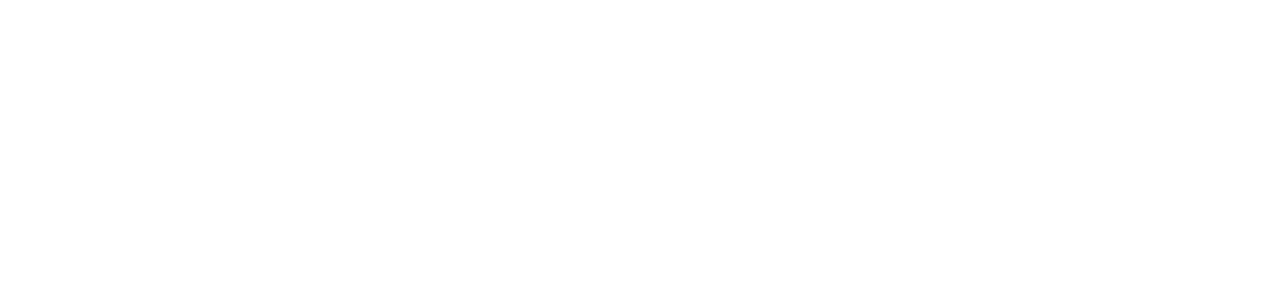
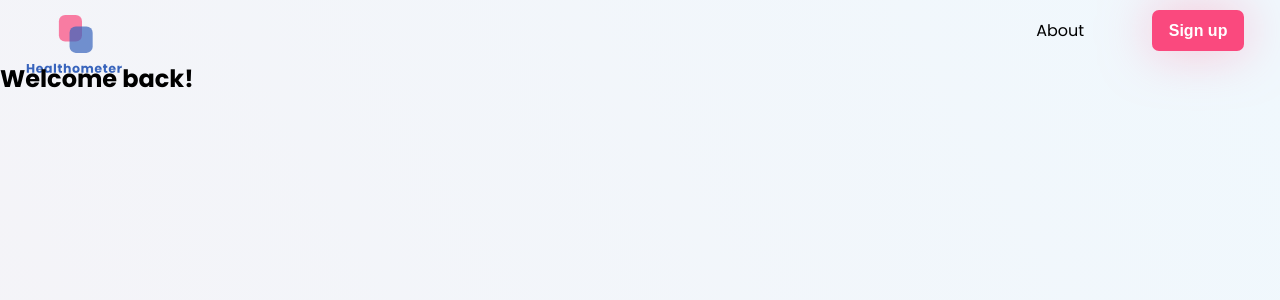
Before and after one commit to HealthOMeter/front-end, a React (Create React App) app: page /login in a window 1280 px wide. Shown: the top 300 px of the page. Built offline with nearby package versions, Linux system fonts and the light colour scheme.

Commit message:
Routes fixes

```diff
--- a/src/App.js
+++ b/src/App.js
@@ -1,9 +1,11 @@
 import Routes from './routes/routes';
+import Navbar from './components/Navbar/Navbar';
 import { AppWrapper } from './App.styles';
 
 function App() {
   return (
     <AppWrapper>
+      <Navbar />
       <Routes />
     </AppWrapper>
   );
--- a/src/App.styles.js
+++ b/src/App.styles.js
@@ -2,5 +2,8 @@
 
 export const AppWrapper = styled.div`
     display: flex;
-    flex-direction: row;
+    flex-direction: column;
+    background: linear-gradient(60.55deg, #F5F3F7 0.82%, #F0F8FD 97.55%);
+    height: 100vh;
+    width: 100vw;
 `;
--- a/src/components/Navbar/Navbar.jsx
+++ b/src/components/Navbar/Navbar.jsx
@@ -8,23 +8,28 @@
 const Navbar = () => {
     const location = useLocation();
     const currentLoc = location.pathname;
+    const APP_PATH = '/app';
 
+    if (!currentLoc.startsWith(APP_PATH)) {
         return (
             <Nav>
                 <Logo />
                 <NavItems>
                     {navItems.map((item, idx) => {
-                    if (item.visibleOn.includes(currentLoc)){
                         return (
+                            item.visibleOn.includes(currentLoc) ?
                                 <NavLink key={idx} to={item.url}>
                                     {item.isBtn ? <PrimaryButton>{item.title}</PrimaryButton> : item.title}
                                 </NavLink>
+                                : null
                             );
-                    }
                     })}
                 </NavItems>
             </Nav>
         )
+    } else {
+        return null;
+    }
 };
 
 export default Navbar;
--- a/src/data/navbar.data.js
+++ b/src/data/navbar.data.js
@@ -7,7 +7,7 @@
     },
     {
         title: 'Log in',
-        url: '/app',
+        url: '/login',
         isBtn: false,
         visibleOn: ['/', '/signup']
     },
--- a/src/routes/routes.js
+++ b/src/routes/routes.js
@@ -1,13 +1,25 @@
 import React from 'react';
 import { Switch, Route } from 'react-router-dom';
 import Main from '../views/App/Main/Main';
-import Home from '../views/Landing/Home/Home';
+import LandingPage from '../views/Landing/LandingPage/LandingPage';
+import Login from '../views/Landing/Login/Login';
+import Calendar from '../views/App/Calendar/Calendar';
+import Dashboard from '../views/App/Dashboard/Dashboard';
+import Documents from '../views/App/Documents/Documents';
+import Family from '../views/App/Family/Family';
 
 const Routes = () => {
     return (
         <Switch>
-            <Route exact path="/" component={Home} />
+            <Route exact path="/" component={LandingPage} />
             <Route path="/app" component={Main} />
+            <Route path="/about" component={LandingPage} />
+            <Route path="/login" component={Login} />
+            <Route path="/signup" component={Login} />
+            <Route path="/app/calendar" component={Calendar} />
+            <Route path="/app/dashboard" component={Dashboard} />
+            <Route path="/app/documents" component={Documents} />
+            <Route path="/app/family" component={Family} />
         </Switch>
     );
 };
--- a/src/views/App/Main/Main.jsx
+++ b/src/views/App/Main/Main.jsx
@@ -1,22 +1,11 @@
 import React from 'react';
-import { Switch, Route } from 'react-router-dom';
 import Sidebar from '../../../components/Sidebar/Sidebar';
-import Calendar from '../Calendar/Calendar';
-import Dashboard from '../Dashboard/Dashboard';
-import Documents from '../Documents/Documents';
-import Family from '../Family/Family';
 import { MainWrapper } from './Main.styles';
 
 const Main = () => {
     return (
         <MainWrapper>
             <Sidebar />
-            <Switch>
-                <Route path="/app/calendar" component={Calendar} />
-                <Route path="/app/dashboard" component={Dashboard} />
-                <Route path="/app/documents" component={Documents} />
-                <Route path="/app/family" component={Family} />
-            </Switch>
         </MainWrapper>
     );
 };
--- a/src/views/Landing/Home/Home.jsx
+++ /dev/null
@@ -1,21 +0,0 @@
-import React from 'react';
-import { Switch, Route } from 'react-router-dom';
-import Navbar from '../../../components/Navbar/Navbar';
-import LandingPage from '../LandingPage/LandingPage';
-import { HomeWrapper } from './Home.styles';
-
-const Home = () => {
-    return (
-        <HomeWrapper>
-            <Navbar />
-            <Switch>
-                <Route exact path="/" component={LandingPage} />
-                <Route path="/about" />
-                <Route path="/login" />
-                <Route path="/signup" />
-            </Switch>
-        </HomeWrapper>
-    );
-};
-
-export default Home;
--- a/src/views/Landing/Home/Home.styles.js
+++ /dev/null
@@ -1,9 +0,0 @@
-import styled from 'styled-components';
-
-export const HomeWrapper = styled.div`
-    background: linear-gradient(60.55deg, #F5F3F7 0.82%, #F0F8FD 97.55%);
-    display: flex;
-    flex-direction: column;
-    height: 100vh;
-    width: 100vw;
-`;
--- a/src/views/Landing/LandingPage/LandingPage.styles.js
+++ b/src/views/Landing/LandingPage/LandingPage.styles.js
@@ -3,10 +3,10 @@
 export const PageWrapper = styled.main`
     display: flex;
     flex-direction: row;
-    height: 100%;
     align-items: center;
     justify-content: space-between;
     padding: 0 2%;
+    height: 100%;
     @media (min-width: 1400px) and (max-width: 1699px) {
         padding: 0 5%;
     }
--- /dev/null
+++ b/src/views/Landing/Login/Login.jsx
@@ -0,0 +1,15 @@
+import React from 'react';
+import { PageWrapper, LoginSection } from '../Login/Login.styles';
+
+const Login = () => {
+    return (
+        <PageWrapper>
+            <div></div>
+            <LoginSection>
+                <h2>Welcome back!</h2>
+            </LoginSection>
+        </PageWrapper>
+    );
+};
+
+export default Login;
--- /dev/null
+++ b/src/views/Landing/Login/Login.styles.jsx
@@ -0,0 +1,12 @@
+import styled from 'styled-components';
+
+export const PageWrapper = styled.div`
+    display: flex;
+    flex-direction: row;
+    flex-grow: 1 1;
+`;
+
+export const LoginSection = styled.section`
+    display: flex;
+    flex-direction: column;
+`;
```
Lines whose indentation alone changed are shown as unchanged.
